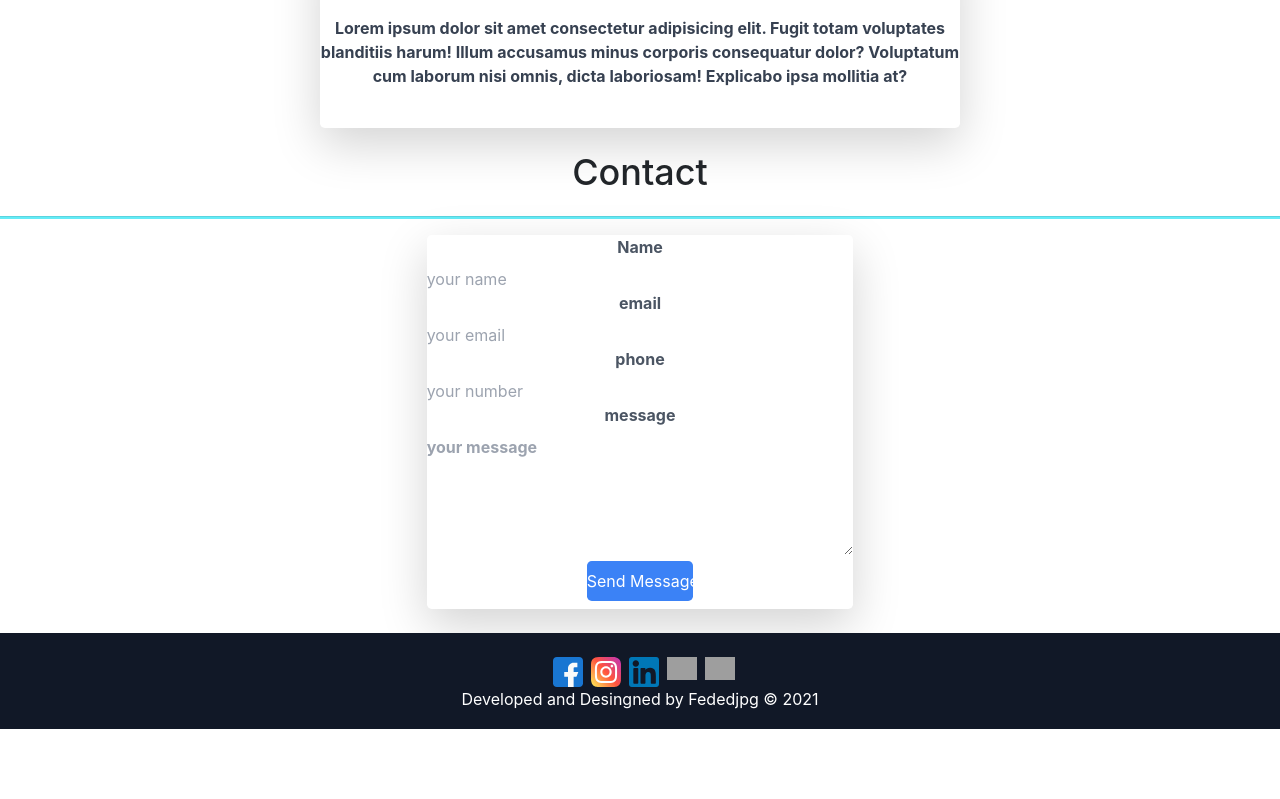
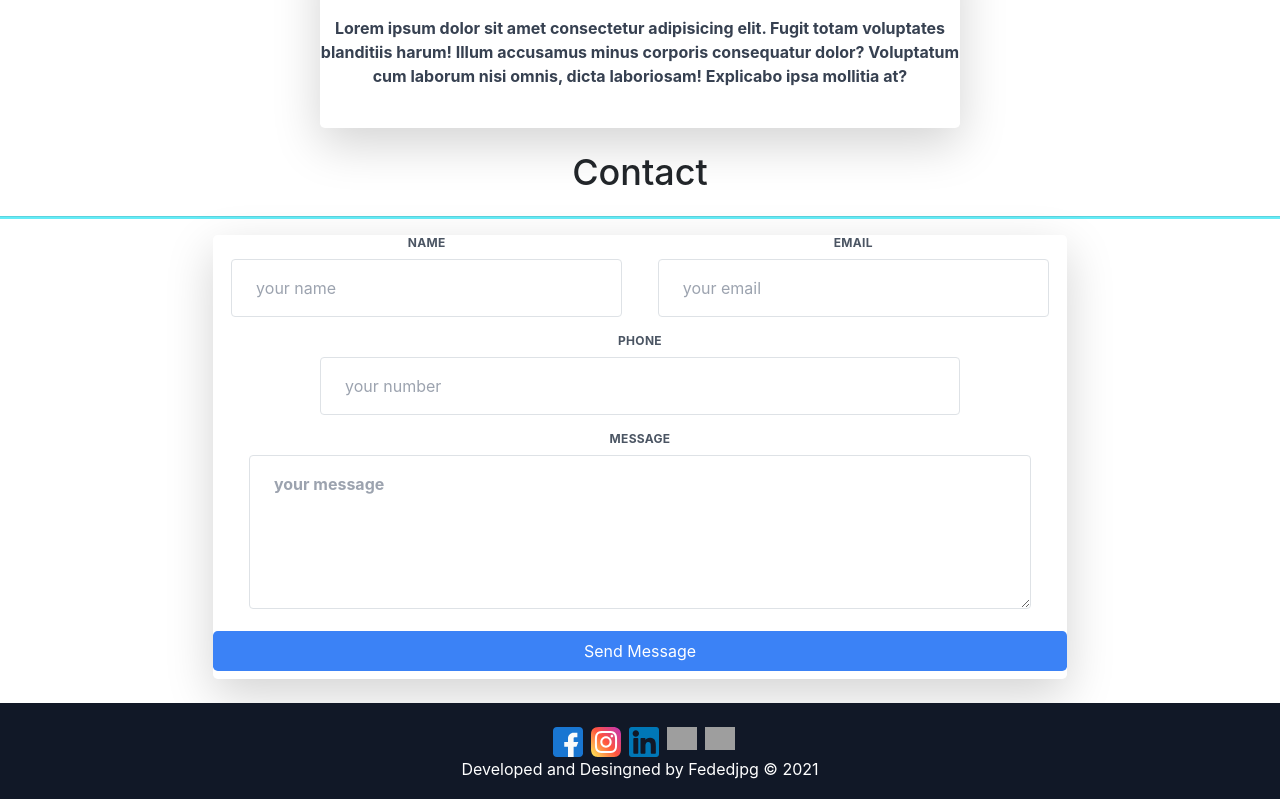
Before and after one commit to federdjpg/portfolio-fededjprzgmz, a React (Create React App) app: page / in a window 1280 px wide. Shown: the part 961-1760 px from the top of the page. Before the commit the page ends 1690 px from the top, so only its background shows below. Built offline with nearby package versions, Linux system fonts and the light colour scheme; grey boxes are pictures that could not be loaded.

Commit message:
formulario funciona

```diff
--- a/src/assets/css/App.css
+++ b/src/assets/css/App.css
@@ -10,6 +10,7 @@
 html{
   scroll-behavior: smooth;
 }
+
 .load{
   display: none;
 }
--- a/src/components/HeaderComponent.js
+++ b/src/components/HeaderComponent.js
@@ -172,6 +172,12 @@ class HeaderComponent extends Component {
                   >
                     Experience
                   </a>
+                  <a
+                    href="#contact"
+                    className="experience text-gray-300 hover:bg-gray-900 hover:text-white px-3 py-2 rounded-md text-sm font-medium"
+                  >
+                    Contact
+                  </a>
                   {/* <botton onClick={this.changeTheme} className="btn btn-primary mt-4">Cambiar tema</botton> */}
 
                 </div>
@@ -216,8 +222,14 @@ class HeaderComponent extends Component {
                 href="#experience"
                 className="experience text-gray-300 hover:bg-gray-900 hover:text-white block px-3 py-2 rounded-md text-base font-medium"
               >
-                Experince
+                  Experince
             </a>
+                 <a
+                    href="#contact"
+                    className="experience text-gray-300 hover:bg-gray-900 hover:text-white px-3 py-2 rounded-md text-sm font-medium"
+                  >
+                    Contact
+                  </a>
             </div>
             </div>
             :null
--- a/src/components/SectionComponent.js
+++ b/src/components/SectionComponent.js
@@ -166,13 +166,13 @@ class SectionComponent extends Component {
       phone: phone,
       message:message
     }
-    console.log(bigData);
+    // console.log(bigData);
     // console.log(this.state)
     // const values = JSON.stringify(this.state)
     // alert(values)
     fetch('https://formsubmit.co/ajax/federicodjprzgmz247@gmail.com', {
       method:"POST",
-      body: bigData
+      body: new FormData(e.target)
   })
       .then((res) => (res.ok ? res.json() : Promise.reject(res)))
       .then(json => {
@@ -436,31 +436,34 @@ class SectionComponent extends Component {
             </p>
           </div>
         </article>
-        <article className="mt-4">
+
+        <article id="contact" className="mt-4">
           <h1 className="text-4xl text-center mb-4">Contact</h1>
           <hr/>
-          <div className="sm:w-1/2 lg:w-1/3 shadow-lg rounded-lg h-auto mx-auto text-gray-600 font-bold">
-            <form onSubmit={this.sendEmail} className="dataEmail">
-              <div>
-                <label className="block" for="name">Name</label>
-                <input className="w-full name" type="text"  name="name" required placeholder="your name" />
+          <div className="sm:w-auto lg:w-8/12 shadow-lg rounded-lg h-auto mx-auto text-gray-600 font-bold">
+            <form onSubmit={this.sendEmail} className="dataEmail  grid sm:grid-cols-1 md:grid-cols-2">
+              <div >
+                <label className="block uppercase tracking-wide text-xs font-bold mb-2" for="name">Name</label>
+                <input className="w-11/12 border border-gray-200 rounded py-3 px-4 mb-3 name" type="text"  name="name" required placeholder="your name" />
               </div>
               <div>
-                <label className="block" for="email">email</label>
-                <input className="w-full email" type="email"  name="email" required placeholder="your email" />
+                <label className="block uppercase tracking-wide text-xs font-bold mb-2" for="email">email</label>
+                <input className="w-11/12 border border-gray-200 rounded py-3 px-4 mb-3 email" type="email"  name="email" required placeholder="your email" />
               </div>
-              <div>
-                <label className="block" for="phone">phone</label>
-                <input className="w-full phone" type="number"  name="phone" required placeholder="your number"/>
+              <div className="col-span-2">
+                <label className="block uppercase tracking-wide text-xs font-bold mb-2" for="phone">phone</label>
+                <input className="w-9/12 border border-gray-200 rounded py-3 px-4 mb-3 phone" type="number"  name="phone" required placeholder="your number"/>
               </div>
-              <div>
-                <label className="block" for="message">message</label>
-                <textarea className="w-full message font-bold" name="message" rows="5" placeholder="your message" required></textarea>
+              <div className="col-span-2">
+                <label className="block uppercase tracking-wide text-xs font-bold mb-2" for="message">message</label>
+                <textarea className="w-11/12 border border-gray-200 rounded py-3 px-4 mb-3 message font-bold" name="message" rows="5" cols="10" placeholder="your message" required></textarea>
               </div>
               <div className="load">
                 <p>Los datos se enviaron correctamenta</p>
               </div>
-              <input className="bg-blue-500 text-white hover:bg-blue-700 w-1/4 h-10 rounded-lg mb-2" type="submit" value="Send Message"/>
+              <div className="col-span-2">
+                <input className="bg-blue-500 text-white hover:bg-blue-700 w-full h-10 rounded-lg mb-2" type="submit" value="Send Message" />
+                </div>
             </form>
           </div>
         </article>
```
Also changed, not shown: 2 other files (tests, documents, lock files or other folders).
